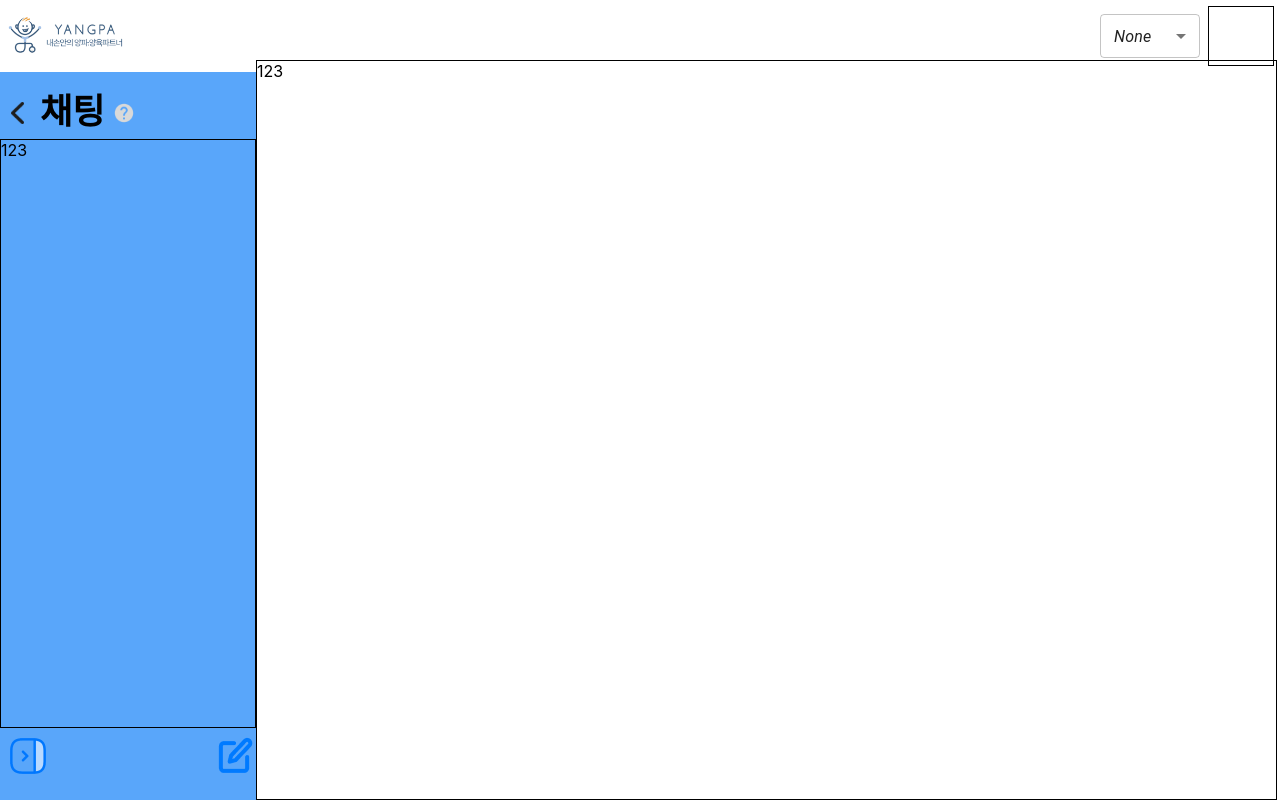
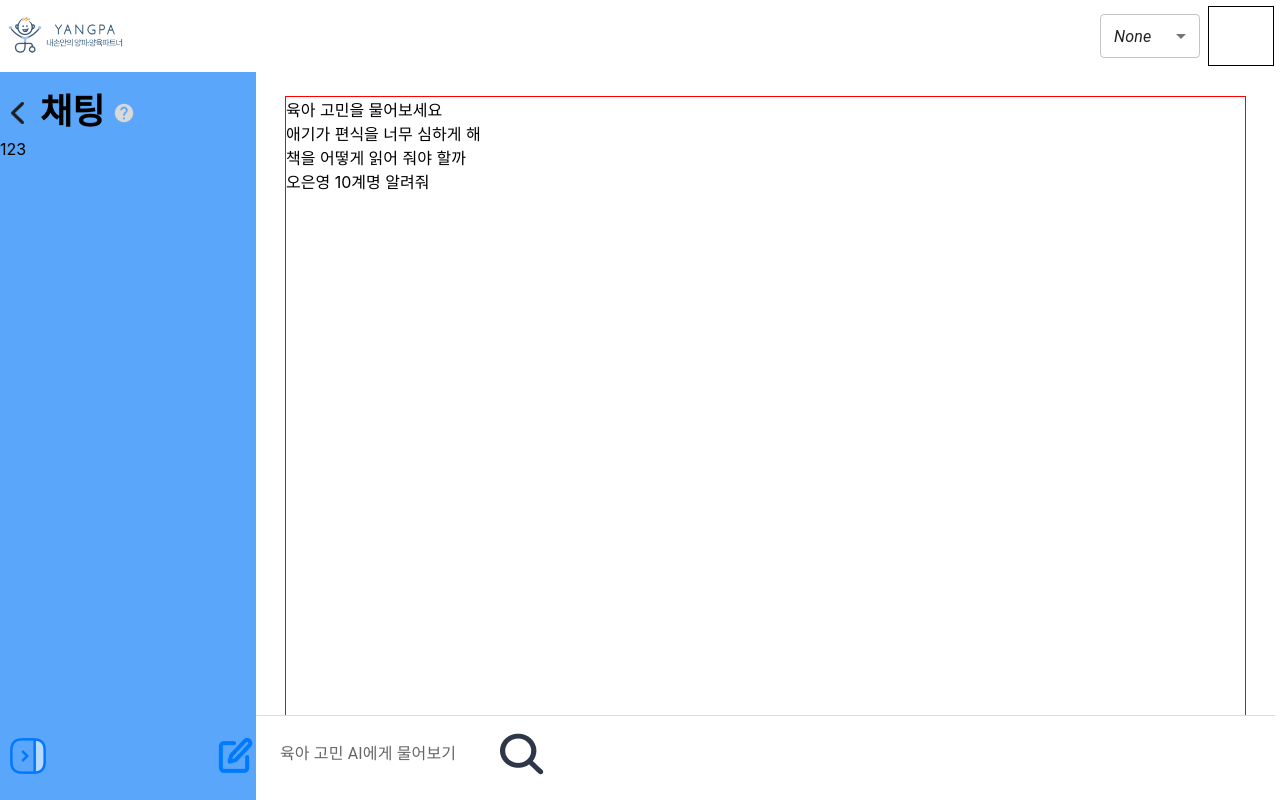
Before and after one commit to dkswndms4782/YangpaNurturingPartner, a React (Create React App) app in the folder yangpa-front/: page /chat in a window 1280 px wide. Built offline with nearby package versions, Linux system fonts and the light colour scheme.

Commit message:
Feat: test

```diff
--- a/yangpa-front/src/components/desktop/chat/ChatContent.tsx
+++ b/yangpa-front/src/components/desktop/chat/ChatContent.tsx
@@ -1,11 +1,58 @@
 import React from "react";
+import {TextField} from "@mui/material";
 
 const ChatContent: React.FC = () => {
+    const makeSx = {
+        backgroundColor: "white",
+        borderRadius: "15px",
+        border: "black",
+        "& .MuiOutlinedInput-root": {
+            "& fieldset": {
+                border: "none",
+            },
+            "&:hover fieldset": {
+                border: "none",
+            },
+            "&.Mui-focused fieldset": {
+                border: "none",
+            },
+        },
+        "& .MuiInputLabel-root": {
+            color: "rgb(AAAAAA)",
+            "&.Mui-focused": {
+                display: "none",
+                color: "black",
+            },
+        },
+    };
+
     return (
-        <div className={"pc-chat-content"}>
+        <div className={"pc-show-chat"}>
+            <div className={"pc-chat-part"}>
+                {/* 채팅 공간 */}
+                <div className={"pc-ask"}>
+                    <span>육아 고민을 물어보세요</span>
+                    <div><span>애기가 편식을 너무 심하게 해</span></div>
+                    <div><span>책을 어떻게 읽어 줘야 할까</span></div>
+                    <div><span>오은영 10계명 알려줘</span></div>
+                </div>
+            </div>
 
+            <div className={"pc-chat-input"}>
+                <TextField
+                    id="outlined-basic"
+                    label="육아 고민 AI에게 물어보기"
+                    variant="outlined"
+                    sx={makeSx}
+                    InputProps={{
+                        endAdornment: (
+                            <img className={"pc-search-icon"} src={"/img/search.png"} alt={""}/>
+                        ),
+                    }}
+                />
+            </div>
         </div>
-    )
+    );
 }
 
 export default ChatContent;
--- a/yangpa-front/src/css/chatCss.scss
+++ b/yangpa-front/src/css/chatCss.scss
@@ -40,19 +40,17 @@
   bottom: 9vh;
   left: 0;
   right: 0;
-  border: 1px solid black;
   overflow-y: auto;
 }
 
 .content-container {
   position: absolute;
-  top: 7.5%;
+  top: 8.3%;
   bottom: 0;
   right: 0;
   left: 20vw;
   transition: left 0.3s ease, width 0.3s ease;
-  border: 1px solid black;
-  height: 92.3%;
+  height: 91.5%;
   //height: calc(100vh - 9.3vh);
   overflow: hidden;
 
@@ -66,3 +64,32 @@
     width: calc(100vw - 20.4vw);
   }
 }
+
+.pc-show-chat {
+  display: flex;
+  flex-direction: column;
+  justify-content: flex-end;
+  align-items: center;
+  height: 95%;
+  padding: 30px;
+  position: relative;
+
+  .pc-chat-part {
+    border: 1px solid red;
+    width: 100%;
+    height: 100%;
+    overflow-y: auto;
+    padding-bottom: 60px;
+  }
+
+  .pc-chat-input {
+    width: 100%;
+    position: absolute;
+    bottom: 20px;
+    left: 0;
+    right: 0;
+    padding: 10px 10px 20px 10px;
+    background-color: #ffffff;
+    border-top: 1px solid #ddd;
+  }
+}
--- a/yangpa-front/src/pages/Chatting.tsx
+++ b/yangpa-front/src/pages/Chatting.tsx
@@ -2,6 +2,8 @@ import React, { useState } from "react";
 import Sidebar from "../components/desktop/chat/Sidebar";
 import "../css/chatCss.scss";
 import {useMediaQuery} from "react-responsive";
+import {TextField} from "@mui/material";
+import ChatContent from "../components/desktop/chat/ChatContent";
 
 const Chatting: React.FC = () => {
     const [isSidebarCollapsed, setSidebarCollapsed] = useState(false);
@@ -16,7 +18,7 @@ const Chatting: React.FC = () => {
             <Sidebar isCollapsed={isSidebarCollapsed} toggleSidebar={toggleSidebar} />
             <div
                 className={`content-container ${isSidebarCollapsed ? "collapsed" : "expanded"}`}>
-                123
+                <ChatContent/>
             </div>
         </>
     );
```
